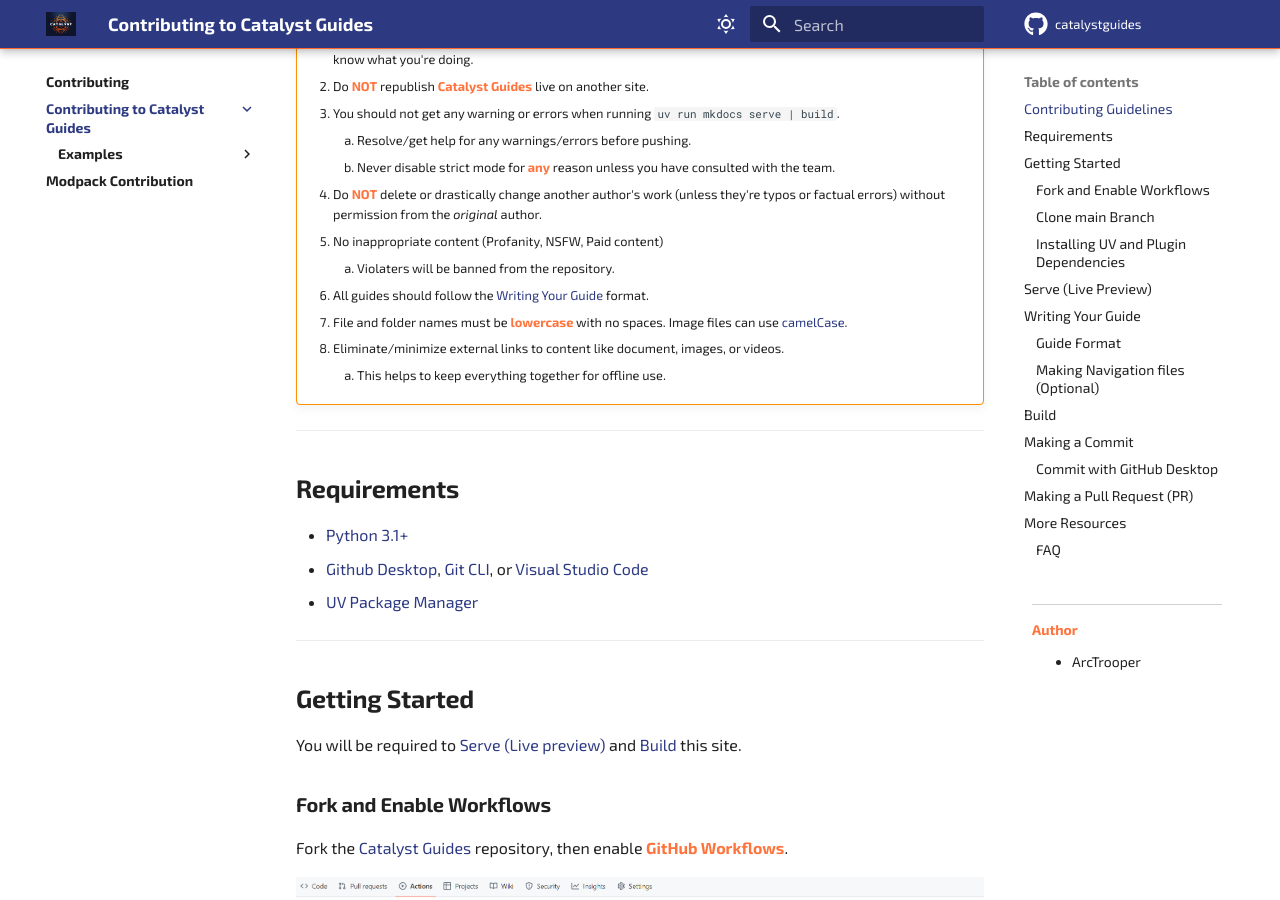
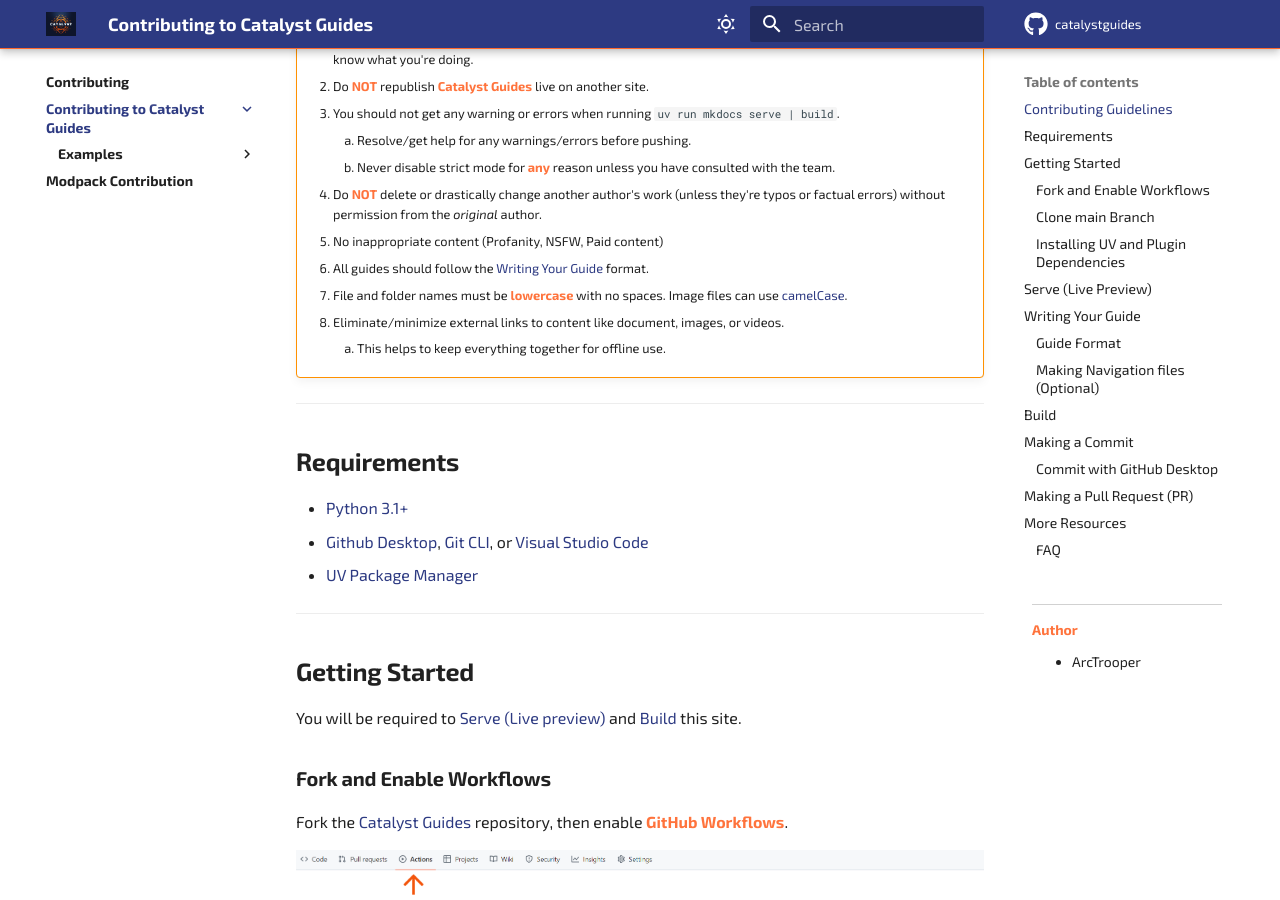
Before and after one commit to Catalyst-Studios/catalystguides, an MkDocs documentation site: the page built from docs/guides/contributing/README.md, in a window 1280 px wide and 900 px high, scrolled down 433 px. Built offline with MkDocs 1.6.1 and Material for MkDocs 9.7.7, drawn with Linux system fonts in a browser that asks for light colours; comment, search, counter and statistics services are not loaded.

Commit message:
Update README.md
Change guidelines

```diff
--- a/docs/guides/contributing/README.md
+++ b/docs/guides/contributing/README.md
@@ -21,7 +21,6 @@ nav:
         b. Never disable strict mode for **any** reason unless you have consulted with the team.
     4. Do **NOT** delete or drastically change another author's work (unless they're typos or factual errors) without permission from the *original* author.
     5. No inappropriate content (Profanity, NSFW, Paid content)
-        a. Violaters will be banned from the repository.
     6. All guides should follow the [Writing Your Guide](#writing-your-guide) format.
     7. File and folder names must be **lowercase** with no spaces. Image files can use [camelCase](https://en.wikipedia.org/wiki/Camel_case).
     8. Eliminate/minimize external links to content like document, images, or videos.
```
